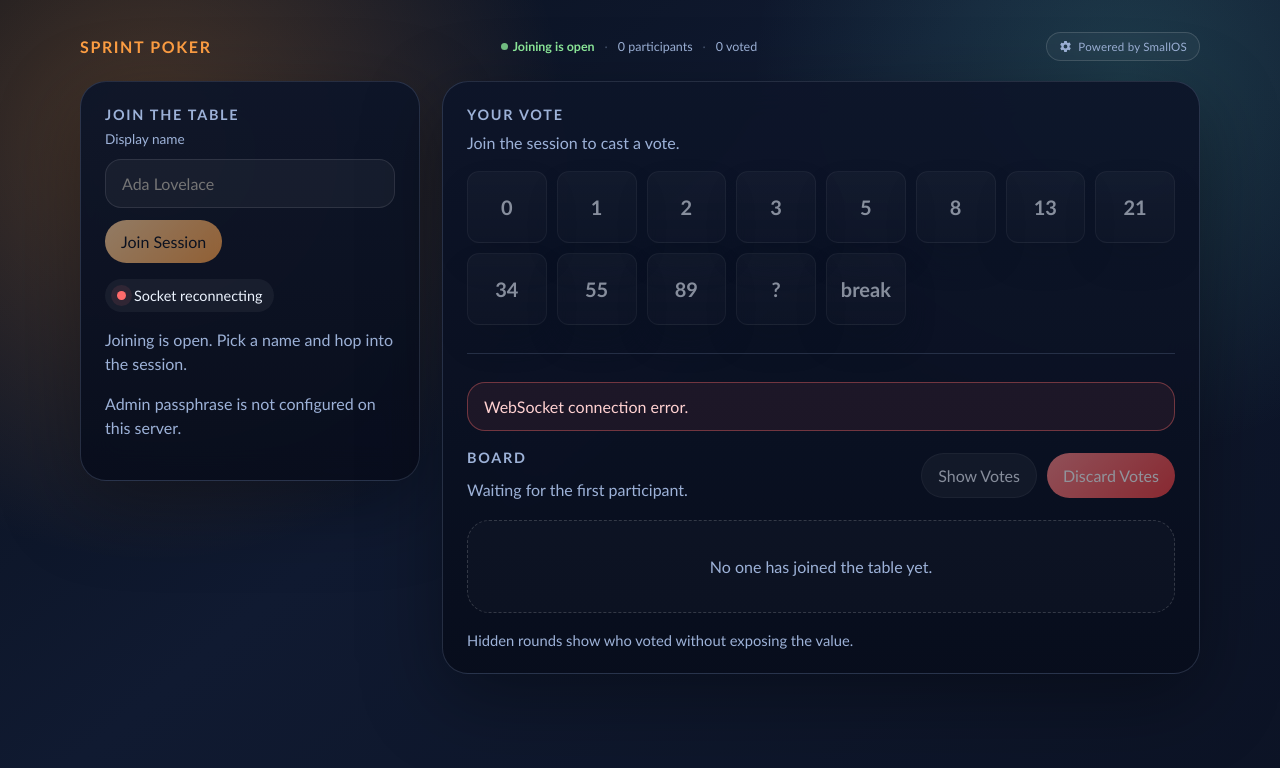
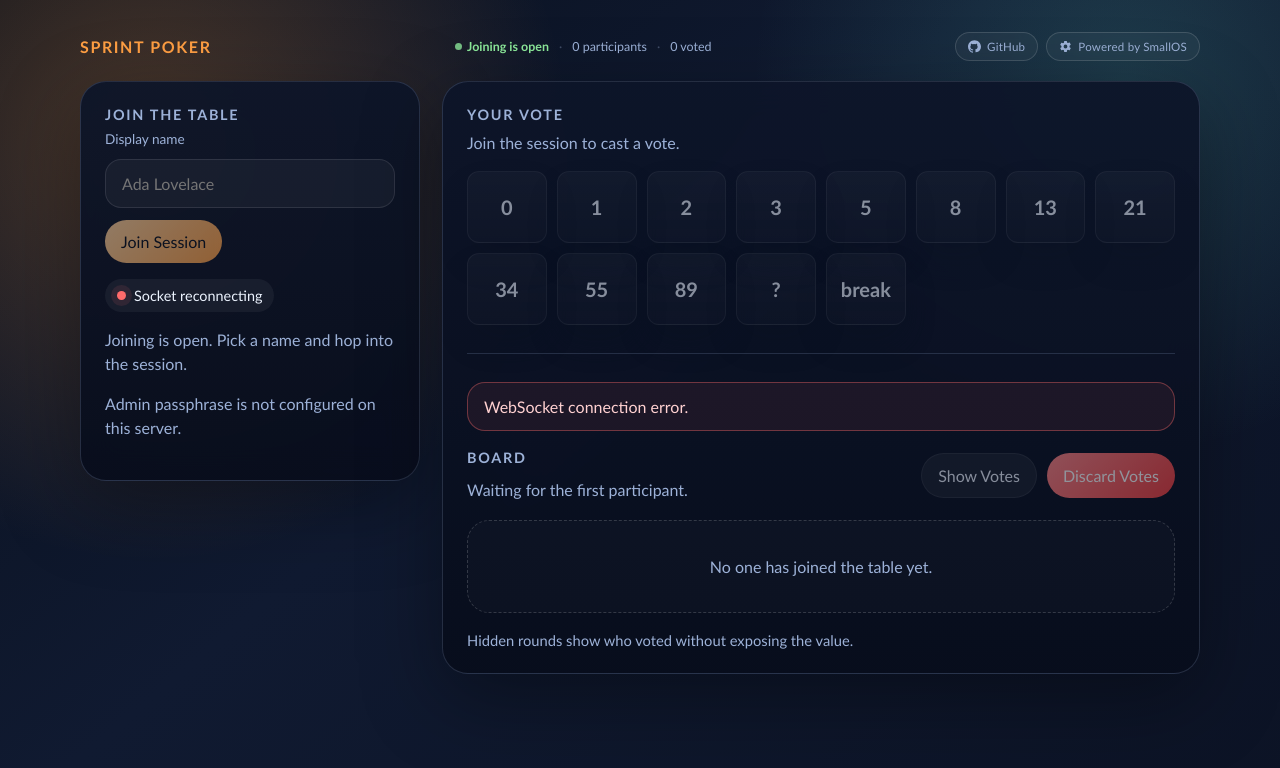
Before and after one commit to MikiEEE/ScrumPoker, a plain HTML site: page static/index.html in a window 1280 px wide. Drawn offline with Linux system fonts and the light colour scheme.

Commit message:
master: render prep

```diff
--- a/static/app.css
+++ b/static/app.css
@@ -116,6 +116,16 @@ body {
   border-color: rgba(255, 159, 67, 0.38);
   color: var(--text);
   transform: translateY(-1px);
+}
+
+.github-link:hover {
+  border-color: rgba(88, 166, 255, 0.45);
+}
+
+.header-badges {
+  display: flex;
+  align-items: center;
+  gap: 8px;
 }
 
 .panel {
--- a/static/index.html
+++ b/static/index.html
@@ -25,13 +25,24 @@
         <span hidden id="statusLine">Connecting...</span>
       </div>
 
-      <a class="powered-by" href="https://github.com/MikiEEE/SmallOS/tree/master" target="_blank" rel="noreferrer">
+      <div class="header-badges">
+        <a class="powered-by github-link" href="https://github.com/MikiEEE/ScrumPoker" target="_blank"
+          rel="noreferrer">
+          <svg width="13" height="13" viewBox="0 0 98 96" fill="currentColor" aria-hidden="true">
+            <path
+              d="M49 0C22 0 0 22 0 49c0 21.6 14 40 33.4 46.5 2.4.5 3.3-1.1 3.3-2.4v-8.5C23.3 87 20.5 78 20.5 78c-2.3-5.7-5.6-7.2-5.6-7.2-4.5-3.1.4-3 .4-3 5 .3 7.6 5.1 7.6 5.1 4.4 7.6 11.6 5.4 14.4 4.1.4-3.2 1.7-5.4 3.1-6.6C27.7 69 18 65.5 18 49.6c0-4.7 1.7-8.5 4.4-11.6-.4-1.1-1.9-5.5.4-11.5 0 0 3.6-1.2 11.8 4.4a40.7 40.7 0 0 1 21.6 0c8.1-5.6 11.7-4.4 11.7-4.4 2.4 6 .9 10.4.4 11.5 2.8 3 4.4 6.9 4.4 11.6 0 16-9.7 19.4-19 20.4 1.5 1.3 2.8 3.9 2.8 7.8v11.6c0 1.3.9 2.9 3.3 2.4C84 89 98 70.6 98 49 98 22 76 0 49 0z" />
+          </svg>
+          GitHub
+        </a>
+        <a class="powered-by" href="https://github.com/MikiEEE/SmallOS/tree/master" target="_blank"
+          rel="noreferrer">
           <svg width="13" height="13" viewBox="0 0 24 24" fill="currentColor" aria-hidden="true">
             <path
               d="M12 15.5A3.5 3.5 0 0 1 8.5 12 3.5 3.5 0 0 1 12 8.5a3.5 3.5 0 0 1 3.5 3.5 3.5 3.5 0 0 1-3.5 3.5m7.43-2.92c.04-.34.07-.69.07-1.08s-.03-.74-.07-1.08l2.11-1.63c.19-.15.24-.42.12-.64l-2-3.46c-.12-.22-.39-.3-.61-.22l-2.49 1c-.52-.4-1.08-.73-1.69-.98l-.38-2.65C14.46 2.18 14.25 2 14 2h-4c-.25 0-.46.18-.49.42l-.38 2.65c-.61.25-1.17.59-1.69.98l-2.49-1c-.23-.09-.49 0-.61.22l-2 3.46c-.13.22-.07.49.12.64L4.57 11c-.04.34-.07.69-.07 1.08s.03.74.07 1.08L2.46 14.8c-.19.15-.24.42-.12.64l2 3.46c.12.22.39.3.61.22l2.49-1c.52.4 1.08.73 1.69.98l.38 2.65c.03.24.24.42.49.42h4c.25 0 .46-.18.49-.42l.38-2.65c.61-.25 1.17-.59 1.69-.98l2.49 1c.23.09.49 0 .61-.22l2-3.46c.12-.22.07-.49-.12-.64l-2.11-1.63z" />
           </svg>
           Powered by SmallOS
         </a>
+      </div>
     </header>
 
     <section class="layout">
```
Also changed, not shown: 1 other file. Lines whose indentation alone changed are shown as unchanged.
